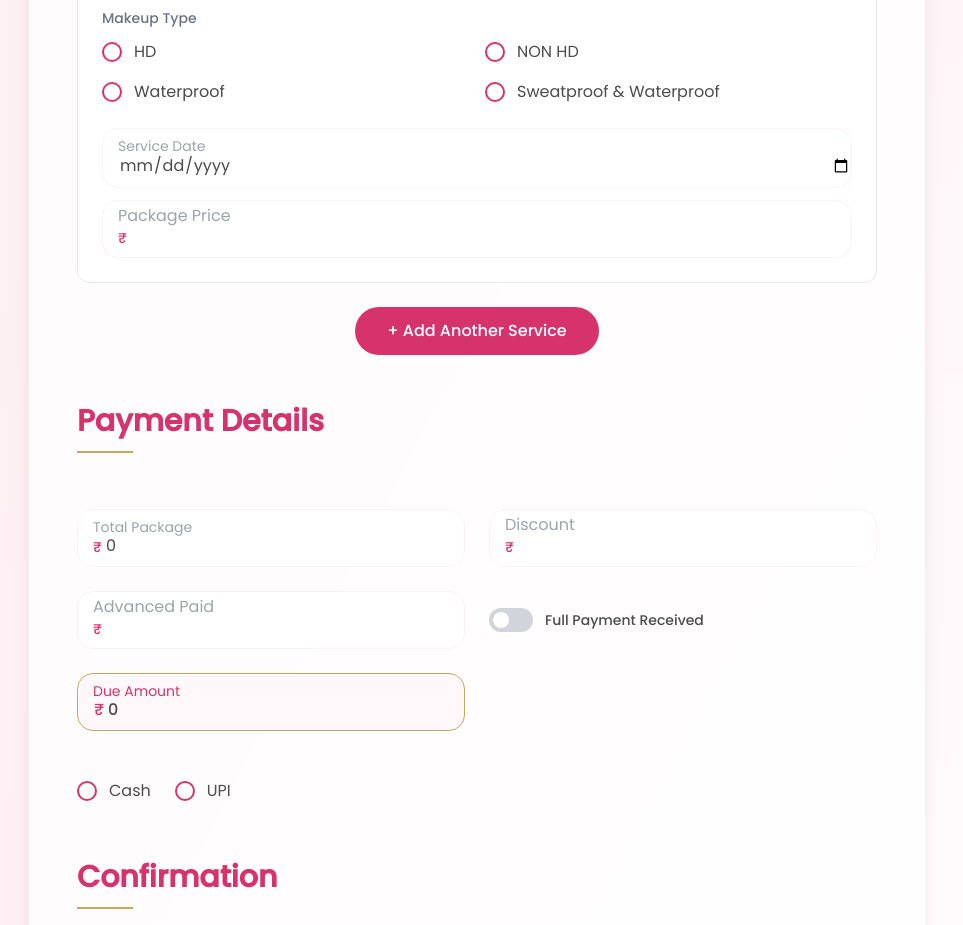
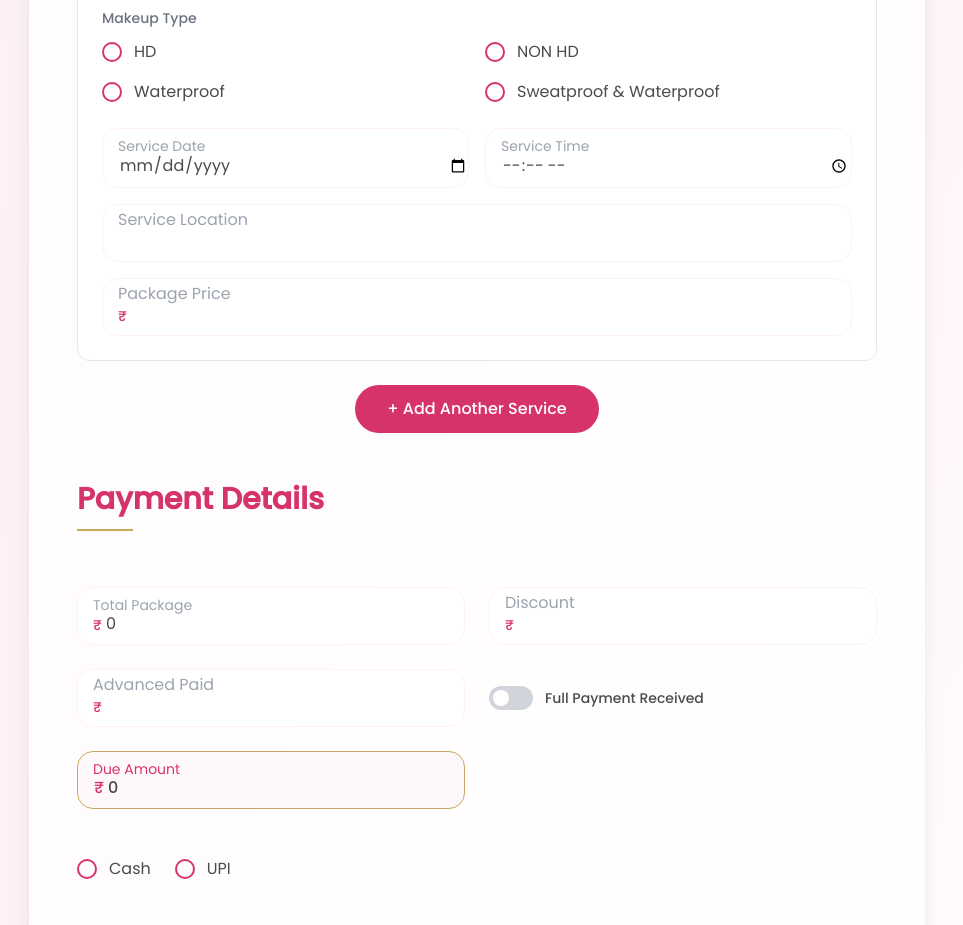
Before and after one commit to izaz-ahamed-mallick/makeup-bill-app, a React (Vite) app: page /create-bill in a window 1280 px wide. Shown: the part 1120-2045 px from the top of the page, without its empty margins (163-1126 px from the left). Built offline with nearby package versions, Linux system fonts and the light colour scheme; what @react-pdf/renderer would draw is missing.

Commit message:
added location and time for each service

```diff
--- a/src/components/CreateBill.tsx
+++ b/src/components/CreateBill.tsx
@@ -28,7 +28,7 @@ const CreateBill = () => {
     control,
   } = useForm<BillForm>({
     defaultValues: {
-      services: [{ service: "", makeup_type: "", price: "", serviceDate: "" }],
+      services: [{ service: "", makeup_type: "", price: "", serviceDate: "", location: "", serviceTime: "" }],
     },
   });
 
@@ -253,20 +253,34 @@ const CreateBill = () => {
               ))}
             </div>
 
-            <div className="flex flex-col gap-3">
+
+            <div className="grid grid-cols-1 md:grid-cols-2 gap-4">
+
               <PremiumInput
                 label="Service Date"
                 type="date"
                 register={register(`services.${index}.serviceDate` as const)}
-
               />
 
-              {/* Price */}
+              <PremiumInput
+                label="Service Time"
+                type="time"
+                register={register(`services.${index}.serviceTime` as const)}
+              />
+
+              <PremiumInput
+                label="Service Location"
+                register={register(`services.${index}.location` as const)}
+                className="md:col-span-2"
+              />
+
               <PremiumInput
                 label="Package Price"
                 register={register(`services.${index}.price` as const)}
                 currency
+                className="md:col-span-2"
               />
+
             </div>
 
             {/* Remove button */}
@@ -287,7 +301,7 @@ const CreateBill = () => {
         <div className="flex justify-center mb-12">
           <button
             type="button"
-            onClick={() => append({ service: "", makeup_type: "", price: "", serviceDate: "" })}
+            onClick={() => append({ service: "", makeup_type: "", price: "", serviceDate: "", location: "", serviceTime: "" })}
             className="bg-brand-rose hover:bg-brand-rose/90 text-white px-8 py-3 rounded-full font-medium transition"
           >
             + Add Another Service
--- a/src/components/Types.ts
+++ b/src/components/Types.ts
@@ -14,6 +14,8 @@ export type Bill = {
     makeup_type: string;
     price: number | string;
     serviceDate: string;
+    location: string;
+    serviceTime: string;
   }[];
   makeup_type?: string
 
@@ -37,6 +39,8 @@ export type ServiceItem = {
   makeup_type: string;
   price: string;
   serviceDate: string;
+  location: string;
+  serviceTime: string
 };
 
 export type BillForm = {
--- a/src/components/UpcomingBookings.tsx
+++ b/src/components/UpcomingBookings.tsx
@@ -1,9 +1,10 @@
-import { CalendarDays, Clock, Phone, Eye, MessageCircle } from "lucide-react";
+import { CalendarDays, Clock, Phone, Eye, MessageCircle, MapPin, Sparkles } from "lucide-react";
 import { Link } from "react-router-dom";
 import { useEffect, useState } from "react";
 import type { Bill } from "./Types";
 import { supabase } from "../lib/supabase";
 import BackButton from "./Ui/BackButton";
+import { formatCurrency } from "./formatCurrency";
 
 const UpcomingBookings = () => {
 
@@ -221,25 +222,29 @@ Looking forward to making your day even more beautiful
 
 
                 {/* SERVICES */}
-                <div className="space-y-3 mb-5">
+                <div className="space-y-3 mb-6">
 
                   {booking.services?.map((s, i) => (
 
                     <div
                       key={i}
                       className="
-        flex items-center justify-between
-        p-3 rounded-xl
+        p-4 rounded-2xl
         border border-brand-blush
         bg-white
         shadow-sm
+        hover:shadow-md
+        transition
       "
                     >
 
+                      <div className="flex items-start justify-between gap-4">
+
+                        {/* LEFT */}
                         <div className="flex items-start gap-3">
 
-                        <div className="w-8 h-8 rounded-full flex items-center justify-center bg-brand-blush text-brand-rose">
-                          ✦
+                          <div className="w-9 h-9 rounded-full flex items-center justify-center bg-brand-blush text-brand-rose">
+                            <Sparkles size={16} />
                           </div>
 
                           <div>
@@ -252,11 +257,27 @@ Looking forward to making your day even more beautiful
                               {s.service} — {s.makeup_type}
                             </p>
 
-                          {/* SERVICE DATE */}
+                            {/* META INFO */}
+                            <div className="flex flex-wrap gap-4 mt-2 text-xs text-gray-500">
+
                               {s.serviceDate && (
-                            <div className="flex items-center gap-1 text-xs text-gray-500 mt-1">
+                                <div className="flex items-center gap-1">
                                   <CalendarDays size={13} className="text-brand-rose" />
                                   {s.serviceDate}
+                                </div>
+                              )}
+
+                              {s.serviceTime && (
+                                <div className="flex items-center gap-1">
+                                  <Clock size={13} className="text-brand-rose" />
+                                  {s.serviceTime}
+                                </div>
+                              )}
+
+                              {s.location && (
+                                <div className="flex items-center gap-1">
+                                  <MapPin size={13} className="text-brand-rose" />
+                                  {s.location}
                                 </div>
                               )}
 
@@ -264,8 +285,21 @@ Looking forward to making your day even more beautiful
 
                           </div>
 
-                      <div className="text-sm font-semibold text-brand-rose">
-                        ₹{s.price}
+                        </div>
+
+                        {/* PRICE */}
+                        <div className="text-right">
+
+                          <p className="text-xs text-gray-400">
+                            Price
+                          </p>
+
+                          <p className="text-sm font-semibold text-brand-rose">
+                            {formatCurrency(Number(s.price))}
+                          </p>
+
+                        </div>
+
                       </div>
 
                     </div>
@@ -273,7 +307,6 @@ Looking forward to making your day even more beautiful
                   ))}
 
                 </div>
-
 
                 {/* DATE + TIME */}
                 <div className="flex flex-wrap items-center gap-6 text-sm text-gray-600 mb-6">
```
Lines whose indentation alone changed are shown as unchanged.
